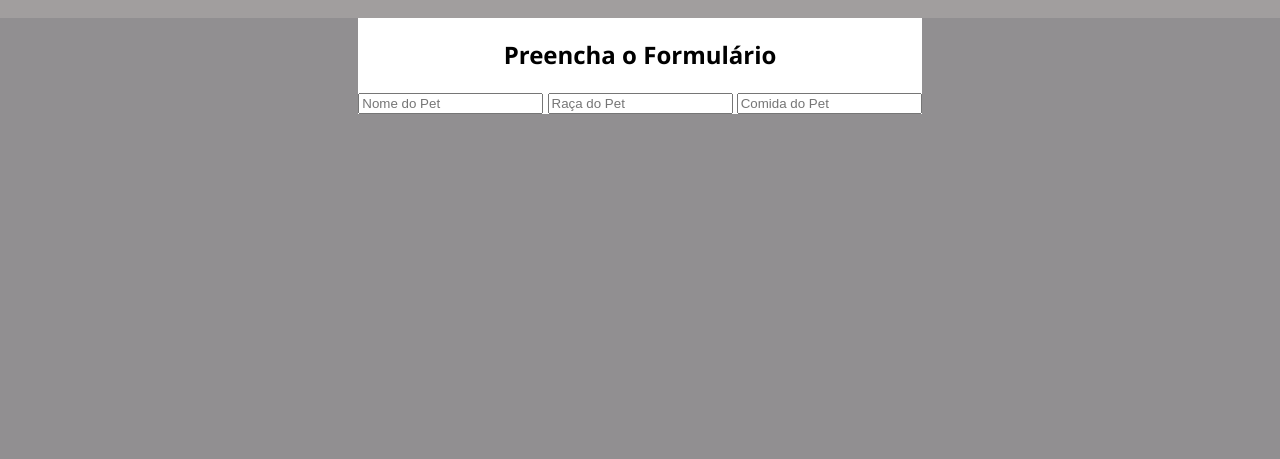
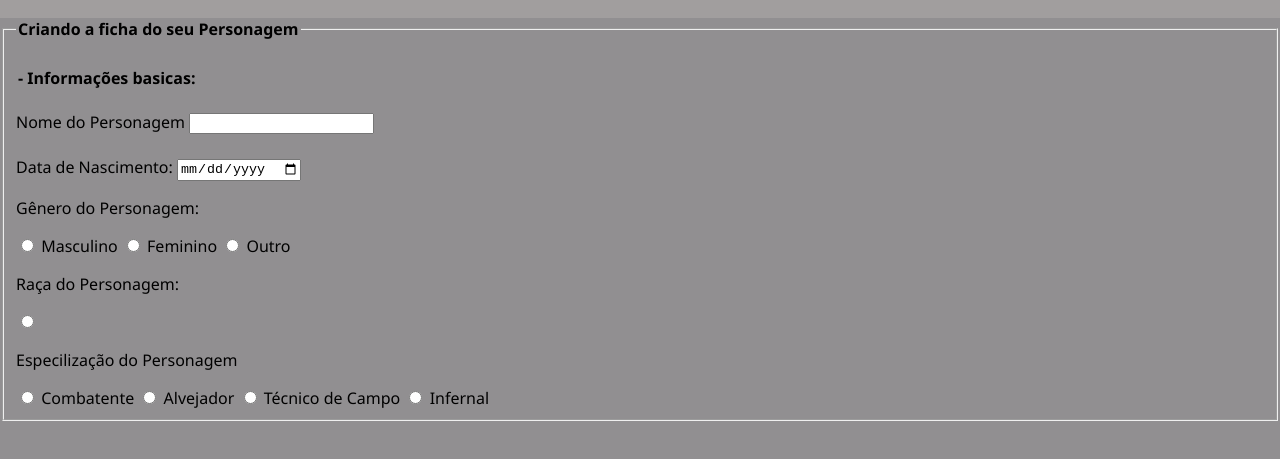
Before and after one commit to samuelhenrique1234-ops/Refor-o-de-Formul-rios, a plain HTML site: page index.html in a window 1280 px wide. Shown: the part 57-516 px from the top of the page. Drawn offline with Linux system fonts and the light colour scheme.

Commit message:
ADD - mudança de tema e corpo mais formado da tabela

```diff
--- a/index.html
+++ b/index.html
@@ -3,7 +3,7 @@
 <head>
     <meta charset="UTF-8">
     <meta name=" viewport" content="width=device-width, initial-scale=1.0">
-    <title>Reforço - Formulário</title>
+    <title>Formulário/Ficha RPG</title>
 
     <link rel="stylesheet" href="style.CSS">
     <script src="script.js"></script>
@@ -19,22 +19,58 @@
 
     <main>
         <div class="container">
+            <form action="">
+                <fieldset>
 
-            <div class= "form_box">
+                <legend><b>Criando a ficha do seu Personagem</b></legend>
 
-            <h2 class= "title">Preencha o Formulário</h2>
+                <br>
 
-            <form action="" method="get">
+                <legend><b>- Informações basicas:</b></legend>
 
-                <input type="text" name="name" placeholder="Nome do Pet">
-                <input type="email" name="email" placeholder="Raça do Pet">
-                <input type="text" name="suject" placeholder="Comida do Pet">
+                <br>
+
+                <div class="inputBox">
+                    <label for="nome" class="labelInput">Nome do Personagem</label>
+                    <input type="text" name="nome" class="inputUser" required>
+                </div>
+
+                <br>
+
+                <div class="inputBox">
+                    <label for="data_nascimento">Data de Nascimento:</label>
+                    <input type="date" name="data_nascimento" id="data_nascimento" class="inputUser" required>
+
+                    <p>Gênero do Personagem:</p>
+
+                    <input type="radio" id="masculino" name="genero" value="masculino" required>
+                    <label for="masculino">Masculino</label>
+                    <input type="radio" id="feminino" name="genero" value="feminino" required>
+                    <label for="feminino">Feminino</label>
+                    <input type="radio" id="outro" name="genero" value="outro" required>
+                    <label for="outro">Outro</label>
+
+                    <p>Raça do Personagem:</p>
+
+                    <input type="radio" id="" name="raca" value="" required>
+                    <label for="masculino"></label>
+
+                    <p>Especilização do Personagem</p>
+
+                    <input type="radio" id="combatente" name="especilização" value="combatente" required>
+                    <label for="masculino">Combatente</label>
+                    <input type="radio" id="alvejador" name="especilização" value="alvejador" required>
+                    <label for="feminino">Alvejador</label>
+                    <input type="radio" id="tecnico_campo" name="especilização" value="tecnico_campo" required>
+                    <label for="outro">Técnico de Campo</label>
+                    <input type="radio" id="infernal" name="especilização" value="infernal" required>
+                    <label for="masculino">Infernal</label>
 
 
+
+
+                </fieldset>
             </form>
-
-            </div>
-
         </div>
     </main>
 
--- a/style.CSS
+++ b/style.CSS
@@ -14,19 +14,5 @@ body {
 }
 
 .container {
-    display: flex;
-    justify-content: center;
-    align-items: center;
-    width: 100%;
-    height: 100%;
+
 }
-
-h2 {
-    text-align: center;
-}
-
-.form_box {
-    display: flex;
-    flex-direction: column;
-    background-color: #fff;
-}
```
